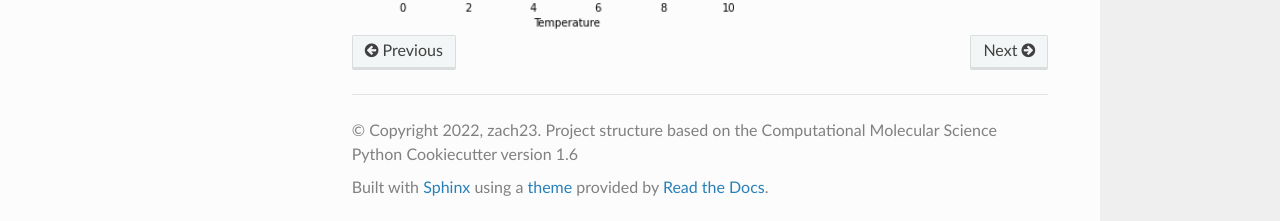
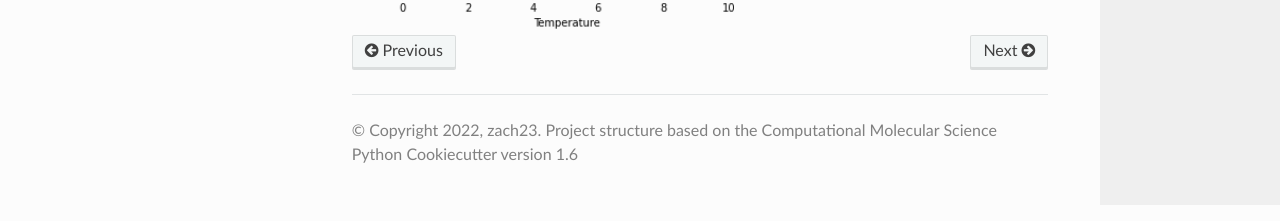
Before and after one commit to zacc23/freevirgil-docs, a plain HTML site: page getting_started.html in a window 1280 px wide. Shown: the part 1053-1274 px from the top of the page. Drawn offline with nearby package versions, Linux system fonts and the light colour scheme.

Commit message:
fix page tail

```diff
--- a/getting_started.html
+++ b/getting_started.html
@@ -216,34 +216,5 @@
     </p>
   </div>
 
-
-
-    Built with <a href="http://sphinx-doc.org/">Sphinx</a> using a
-
-    <a href="https://github.com/rtfd/sphinx_rtd_theme">theme</a>
-
-    provided by <a href="https://readthedocs.org">Read the Docs</a>.
-
-</footer>
-
-        </div>
-      </div>
-
-    </section>
-
-  </div>
-
-
-  <script type="text/javascript">
-      jQuery(function () {
-          SphinxRtdTheme.Navigation.enable(true);
-      });
-  </script>
-
-
-
-
-
-
 </body>
 </html>
```
Also changed, not shown: index.html (+0 -6 lines).
